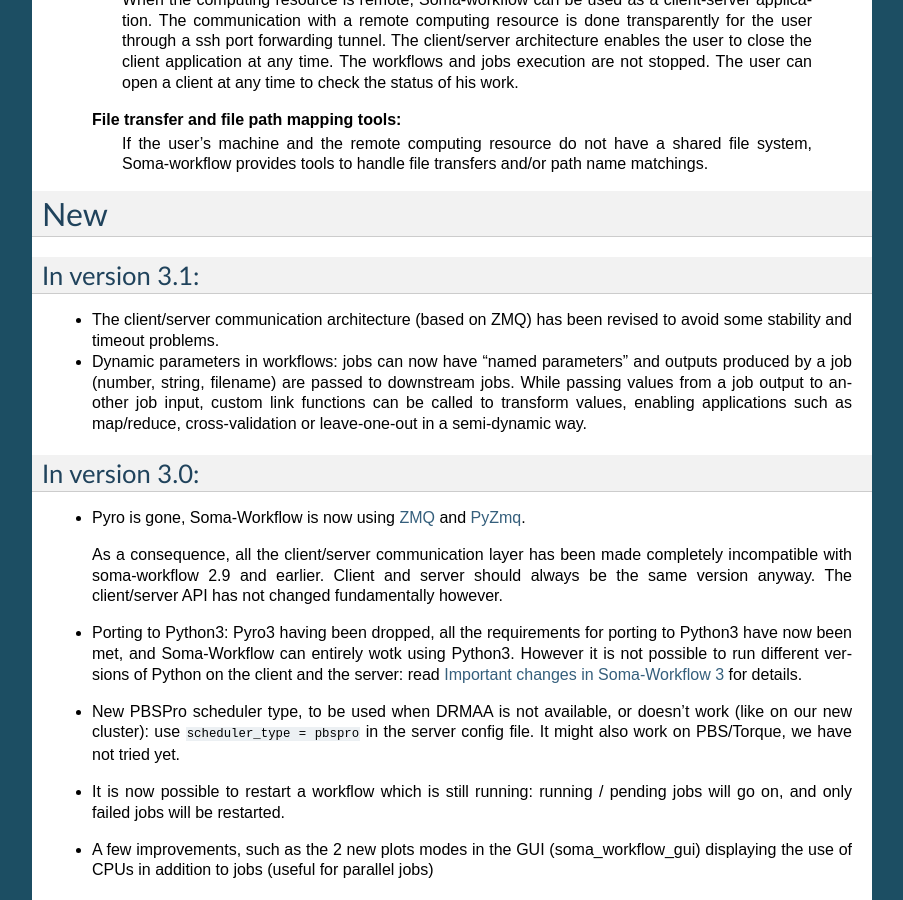
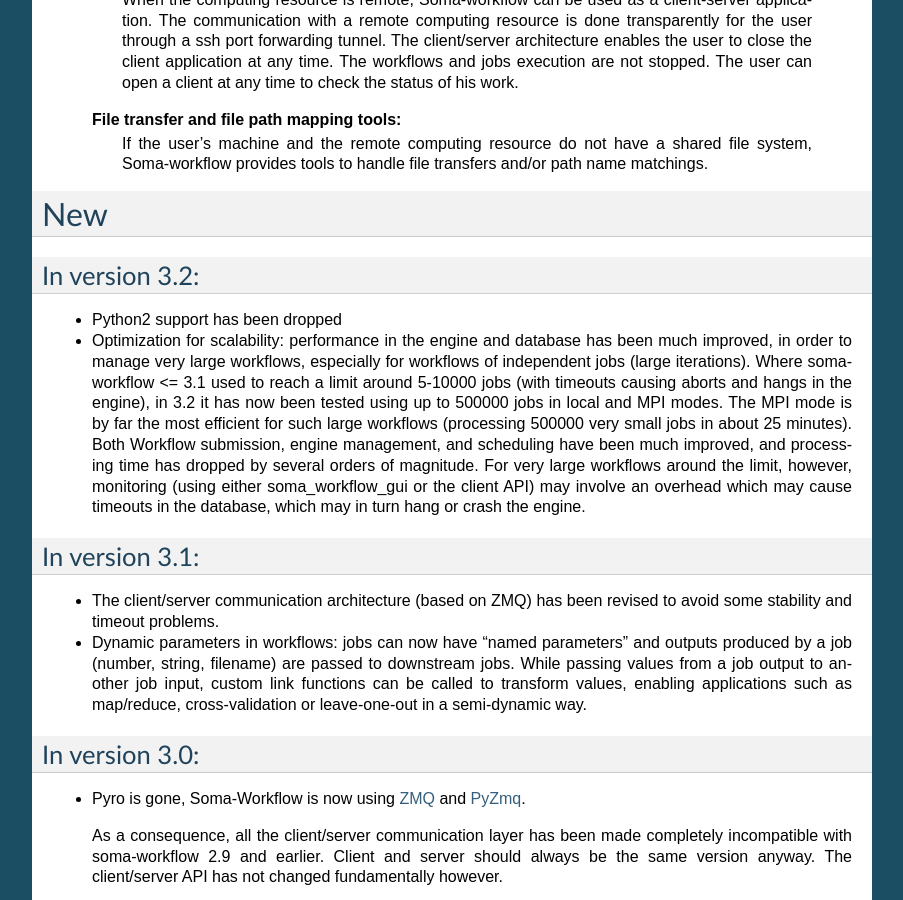
Before and after one commit to populse/soma-workflow, a Sphinx documentation site: the page built from doc/source/index.txt, in a window 1280 px wide and 900 px high, scrolled down 3565 px. Shown: the whole window, without its empty margins (198-1101 px from the left). Built offline with Sphinx 7.4.7, drawn with Linux system fonts in a browser that asks for light colours; the version number could not be read and is left out.

```diff
--- a/doc/source/index.txt
+++ b/doc/source/index.txt
@@ -159,6 +159,13 @@ Main Features
 New
 ===
 
+In version 3.2:
+---------------
+
+* Python2 support has been dropped
+
+* Optimization for scalability: performance in the engine and database has been much improved, in order to manage very large workflows, especially for workflows of independent jobs (large iterations). Where soma-workflow <= 3.1 used to reach a limit around 5-10000 jobs (with timeouts causing aborts and hangs in the engine), in 3.2 it has now been tested using up to 500000 jobs in local and MPI modes. The MPI mode is by far the most efficient for such large workflows (processing 500000 very small jobs in about 25 minutes). Both Workflow submission, engine management, and scheduling have been much improved, and processing time has dropped by several orders of magnitude. For very large workflows around the limit, however, monitoring (using either soma_workflow_gui or the client API) may involve an overhead which may cause timeouts in the database, which may in turn hang or crash the engine.
+
 In version 3.1:
 ---------------
 
```
Also changed, not shown: doc/source/changelog.txt (+7 -0 lines).
